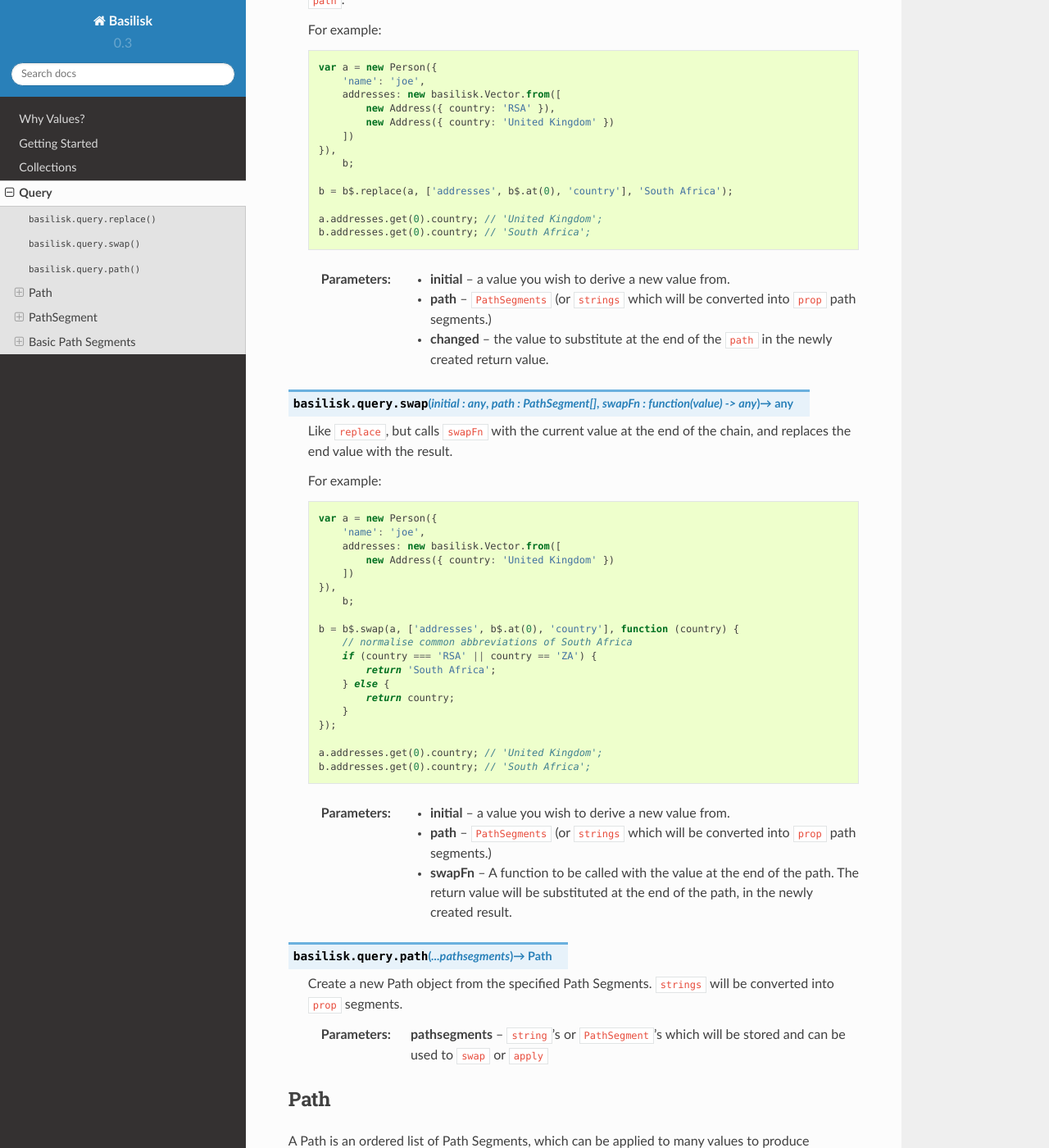
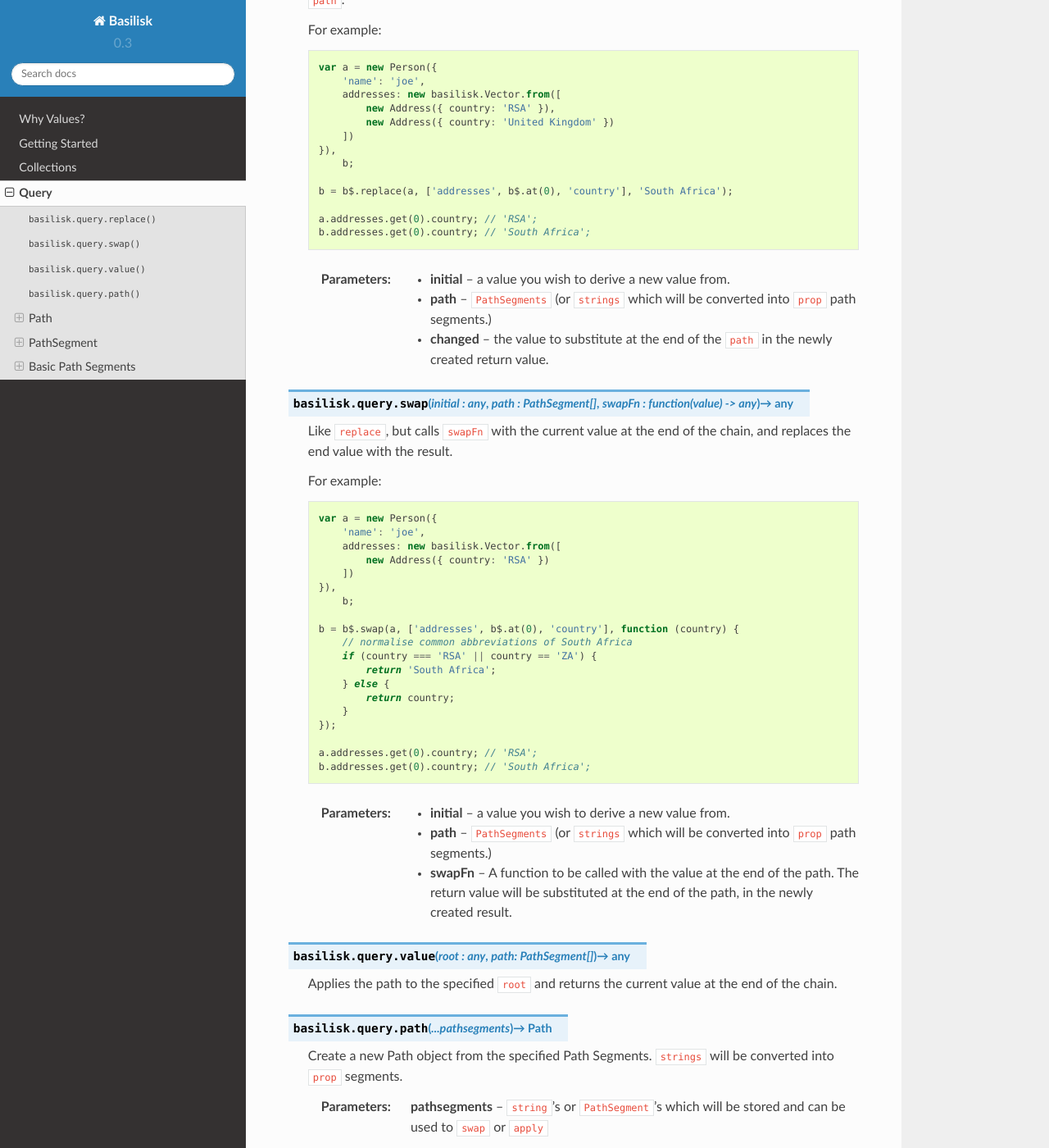
Before and after one commit to basiliskjs/basilisk, a Sphinx documentation site: the page built from docs/source/query.rst, in a window 1280 px wide and 1400 px high, scrolled down 405 px. Shown: the whole window at 82% size. Built offline with Sphinx 7.4.7 and the Read the Docs theme 2.0.0, drawn with Linux system fonts in a browser that asks for light colours.

Commit message:
Add a 'value' wrapper to the top-level q module.

```diff
--- a/docs/source/query.rst
+++ b/docs/source/query.rst
@@ -32,7 +32,7 @@ which is simple to understand.
 
         b = b$.replace(a, ['addresses', b$.at(0), 'country'], 'South Africa');
 
-        a.addresses.get(0).country; // 'United Kingdom';
+        a.addresses.get(0).country; // 'RSA';
         b.addresses.get(0).country; // 'South Africa';
 
     :param initial: a value you wish to derive a new value from.
@@ -55,7 +55,7 @@ which is simple to understand.
         var a = new Person({
             'name': 'joe',
             addresses: new basilisk.Vector.from([
-                new Address({ country: 'United Kingdom' })
+                new Address({ country: 'RSA' })
             ])
         }),
             b;
@@ -69,7 +69,7 @@ which is simple to understand.
             }
         });
 
-        a.addresses.get(0).country; // 'United Kingdom';
+        a.addresses.get(0).country; // 'RSA';
         b.addresses.get(0).country; // 'South Africa';
 
 
@@ -82,6 +82,11 @@ which is simple to understand.
         The return value will be substituted at the end of the path, in the
         newly created result.
 
+.. function:: basilisk.query.value(root : any, path: PathSegment[]) -> any
+
+    Applies the path to the specified ``root`` and returns the current value
+    at the end of the chain.
+
 .. function:: basilisk.query.path(...pathsegments) -> Path
 
     Create a new Path object from the specified Path Segments.  ``strings`` will
@@ -90,6 +95,8 @@ which is simple to understand.
     :param pathsegments:
         ``string``'s or ``PathSegment``'s which will be stored and can be
         used to ``swap`` or ``apply``
+
+
 
 Path
 ----
```
Also changed, not shown: 2 other files.
